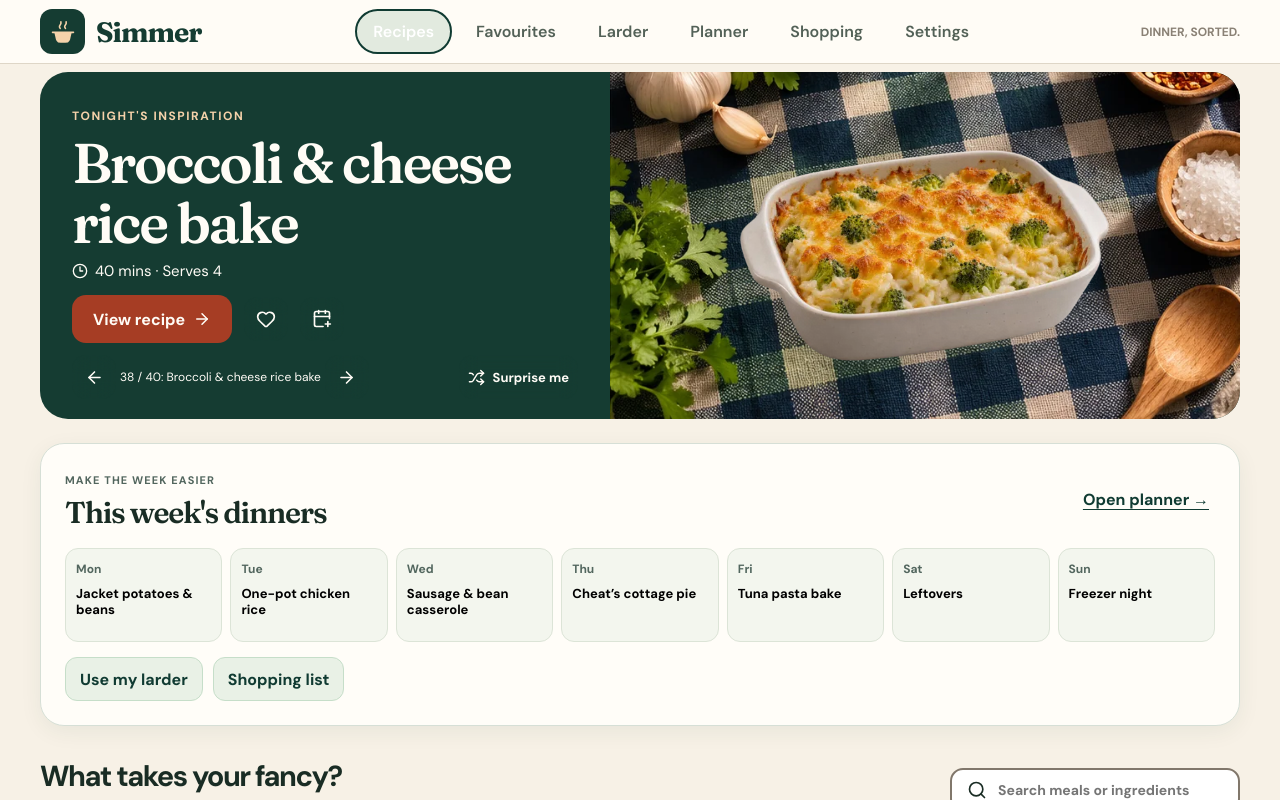
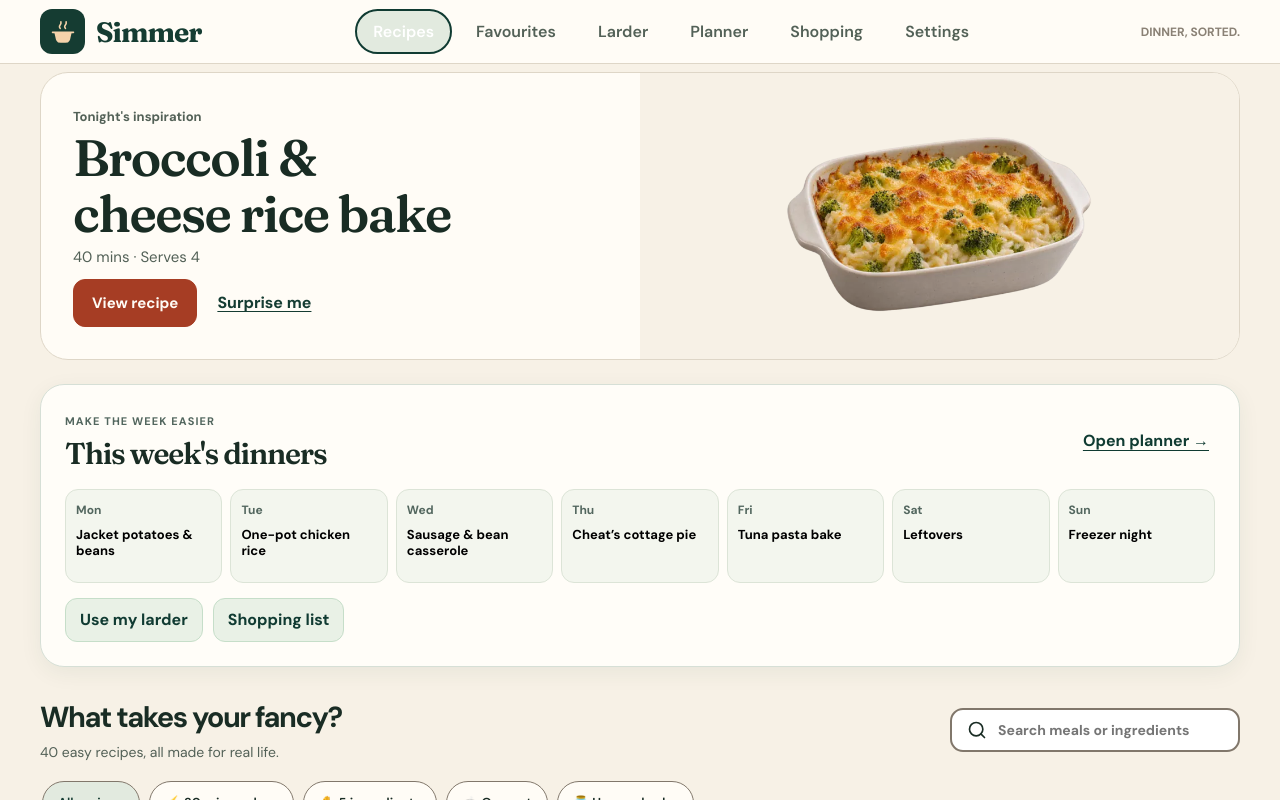
Before and after one commit to simondoescode/nibblepot, a React (Vite) app: page / in a window 1280 px wide. Both pictures are taken after a click on the button "Simmer". Shown: the top 800 px of the page. Built offline with nearby package versions, Linux system fonts and the light colour scheme.

Commit message:
Simplify Simmer’s Tonight’s Inspiration hero

```diff
--- a/src/App.tsx
+++ b/src/App.tsx
@@ -203,7 +203,7 @@ export default function App() {
     {page === 'home' && <InstallCard pwa={pwa} />}
     {page === 'home' && <HomePage selectedFoodTypes={selectedFoodTypes} setSelectedFoodTypes={setSelectedFoodTypes} filter={filter} setFilter={setFilter} search={search} setSearch={setSearch}
       favorites={data.favorites} larder={data.larder} stock={data.larderQuantities ?? {}} servings={data.servings ?? {}} onAddMissing={addMissing} onFavorite={toggleFavorite} onOpen={openRecipe}
-      weekSlots={currentWeekSlots} onPlan={openDinnerPicker} onPlanner={() => { setSelectedWeek(currentWeek); navigate('planner'); }} onLarder={() => navigate('larder')} onShopping={() => navigate('shopping')} />}
+      weekSlots={currentWeekSlots} onPlanner={() => { setSelectedWeek(currentWeek); navigate('planner'); }} onLarder={() => navigate('larder')} onShopping={() => navigate('shopping')} />}
     {page === 'favorites' && <FavouritesPage favorites={data.favorites} larder={data.larder}
       onFavorite={toggleFavorite} onOpen={openRecipe} onBrowse={() => navigate('home')} />}
     {page === 'larder' && <LarderPage larder={data.larder} quantities={data.larderQuantities} dates={data.larderDates} onDate={setLarderDate} onOpenRecipe={openRecipe} onQuantity={setLarderQuantity} onToggle={toggleLarder} onFindMeals={findMeals} showMobileBar={!isPreview && !swipe.preview} />}
--- a/src/components/HomePage.tsx
+++ b/src/components/HomePage.tsx
@@ -22,17 +22,17 @@ type Props = {
   selectedFoodTypes: FoodType[]; setSelectedFoodTypes: (types: FoodType[]) => void;
   filter: Filter; setFilter: (filter: Filter) => void; search: string; setSearch: (search: string) => void;
   favorites: string[]; larder: string[]; stock: Record<string,string>; servings: Record<string,number>; onAddMissing: (id: string) => void; onFavorite: (id: string) => void; onOpen: (id: string) => void;
-  weekSlots: WeekSlot[]; onPlan: (id: string, opener: HTMLButtonElement) => void; onPlanner: () => void; onLarder: () => void; onShopping: () => void;
+  weekSlots: WeekSlot[]; onPlanner: () => void; onLarder: () => void; onShopping: () => void;
 };
 
-export function HomePage({ selectedFoodTypes, setSelectedFoodTypes, filter, setFilter, search, setSearch, favorites, larder, stock, servings, onAddMissing, onFavorite, onOpen, weekSlots, onPlan, onPlanner, onLarder, onShopping }: Props) {
+export function HomePage({ selectedFoodTypes, setSelectedFoodTypes, filter, setFilter, search, setSearch, favorites, larder, stock, servings, onAddMissing, onFavorite, onOpen, weekSlots, onPlanner, onLarder, onShopping }: Props) {
   const filtered = useMemo(() => filterRecipes(recipes, search, filter, larder, selectedFoodTypes, stock, servings), [search, filter, larder, selectedFoodTypes, stock, servings]);
   const ready = filter === 'larder' ? filtered.filter(recipe => missingRequiredIngredients(recipe, larder, stock, servings[recipe.id] ?? 4).length === 0) : filtered;
   const nearly = filter === 'larder' ? filtered.filter(recipe => missingRequiredIngredients(recipe, larder, stock, servings[recipe.id] ?? 4).length > 0) : [];
   const resultCount = filtered.length === recipes.length ? `${recipes.length}` : `${filtered.length} of ${recipes.length}`;
   const clearFilters = () => { setSearch(''); setFilter('all'); setSelectedFoodTypes([]); };
   return <>
-    <TonightInspiration recipes={ready} favorites={favorites} onFavorite={onFavorite} onOpen={onOpen} onPlan={onPlan} />
+    <TonightInspiration recipes={ready} onOpen={onOpen} />
     <section className="simmer-home-plan" aria-label="This week's meal plan"><div className="simmer-home-plan-heading"><div><span className="simmer-plan-kicker">MAKE THE WEEK EASIER</span><h2>This week's dinners</h2></div><button type="button" onClick={onPlanner}>Open planner →</button></div><div className="simmer-home-days">{weekSlots.map((slot,index) => {const meal=slot.kind === 'recipe' ? recipes.find(recipe=>recipe.id===slot.id) : undefined;return <button type="button" key={index} onClick={onPlanner}><span>{['Mon','Tue','Wed','Thu','Fri','Sat','Sun'][index]}</span><strong>{meal?.title ?? (slot.kind === 'leftovers' ? 'Leftovers' : slot.kind === 'freezer' ? 'Freezer night' : 'Choose dinner')}</strong></button>;})}</div><div className="simmer-home-shortcuts"><button type="button" onClick={onLarder}>Use my larder</button><button type="button" onClick={onShopping}>Shopping list</button></div></section>
     <div className="section-heading"><div><h2>What takes your fancy?</h2>
       <p>{recipes.length} easy recipes, all made for real life.</p></div>
--- a/src/components/TonightInspiration.tsx
+++ b/src/components/TonightInspiration.tsx
@@ -1,10 +1,9 @@
 import { useRef, useState } from 'react';
-import { ArrowLeft, ArrowRight, Clock3, Heart, Shuffle, CalendarPlus } from 'lucide-react';
+import { Button } from '../ui/controls';
 import type { Recipe } from '../types';
 import { chooseRandomRecipe } from '../lib/recipes';
 
-type Props = { recipes: readonly Recipe[]; favorites: readonly string[]; onFavorite: (id: string) => void; onOpen: (id: string) => void; onPlan: (id: string, opener: HTMLButtonElement) => void };
-const backdrops = ['navy-tartan', 'navy-tartan', 'honey-wood', 'golden-stone'] as const;
+type Props = { recipes: readonly Recipe[]; onOpen: (id: string) => void };
 const sessionKey = 'simmer-spotlight-v1';
 // The swipe preview and the mounted Recipes tab need the same initial pick.
 const initialRandom = Math.random();
@@ -18,7 +17,7 @@ function initialId(recipes: readonly Recipe[]): string {
 }
 
 /** Supports recipe cycling when a gesture is not claimed by tab navigation. */
-export function TonightInspiration({ recipes, favorites, onFavorite, onOpen, onPlan }: Props) {
+export function TonightInspiration({ recipes, onOpen }: Props) {
   const [id, setId] = useState(() => initialId(recipes));
   const start = useRef<{ x: number; y: number } | null>(null);
   const mouseStart = useRef<{ x: number; y: number } | null>(null);
@@ -34,7 +33,7 @@ export function TonightInspiration({ recipes, favorites, onFavorite, onOpen, onP
     show(catalogue[(index + direction + catalogue.length) % catalogue.length].id);
   };
   const surprise = () => { if (current) show(chooseRandomRecipe(catalogue, current.id).id); };
-  if (!current) return <section className="simmer-spotlight simmer-spotlight-empty" aria-label="Tonight's inspiration"><div className="simmer-spotlight-content"><span className="simmer-spotlight-kicker">TONIGHT'S INSPIRATION</span><h2>Something good is cooking</h2><p>Try clearing your filters to see more dinner ideas.</p></div></section>;
+  if (!current) return <section className="simmer-spotlight simmer-spotlight-empty" aria-label="Tonight's inspiration"><div className="simmer-spotlight-content"><span className="simmer-spotlight-kicker">Tonight's inspiration</span><h2>Something good is cooking</h2><p>Try clearing your filters to see more dinner ideas.</p></div></section>;
   return <section className="simmer-spotlight" aria-label="Tonight's inspiration" data-no-pull
     onPointerDown={event => { if (event.pointerType === 'mouse' && event.button === 0 && !(event.target as HTMLElement).closest('button,select,a')) mouseStart.current = {x:event.clientX,y:event.clientY}; }}
     onPointerUp={event => { if (!mouseStart.current || event.pointerType !== 'mouse') return; const dx=event.clientX-mouseStart.current.x,dy=event.clientY-mouseStart.current.y; mouseStart.current=null; if (Math.abs(dx)>55 && Math.abs(dx)>Math.abs(dy)*1.4) cycle(dx<0?1:-1); }}
@@ -49,29 +48,19 @@ export function TonightInspiration({ recipes, favorites, onFavorite, onOpen, onP
       start.current = null;
       if (Math.abs(dx) > 55 && Math.abs(dx) > Math.abs(dy) * 1.4) cycle(dx < 0 ? 1 : -1);
     }}>
-    <div className="simmer-spotlight-image" key={current.id} data-backdrop={backdrops[index % backdrops.length]}>
+    <div className="simmer-spotlight-image" key={current.id}>
       <img src={`${import.meta.env.BASE_URL}${current.image ?? `recipes/${current.id}.svg`}`}
         alt="" width="800" height="504" decoding="async" fetchPriority="high"
         onError={event => { const fallback = `${import.meta.env.BASE_URL}recipes/${current.id}.svg`; if (!event.currentTarget.src.endsWith(fallback)) event.currentTarget.src = fallback; }} />
     </div>
     <div className="simmer-spotlight-content">
-      <span className="simmer-spotlight-kicker">TONIGHT'S INSPIRATION</span>
-      <h1>{current.title}</h1>
-      <p><Clock3 size={16} aria-hidden="true"/> {current.mins} mins · Serves 4</p>
+      <span className="simmer-spotlight-kicker">Tonight's inspiration</span>
+      <h1 aria-live="polite" aria-atomic="true">{current.title}</h1>
+      <p>{current.mins} mins · Serves 4</p>
       <div className="simmer-spotlight-actions">
-        <button type="button" className="simmer-view" onClick={() => onOpen(current.id)}>View recipe <ArrowRight size={18} aria-hidden="true"/></button>
-        <button type="button" className="simmer-save" aria-label={favorites.includes(current.id) ? 'Remove from favourites' : 'Save to favourites'}
-          aria-pressed={favorites.includes(current.id)} onClick={() => onFavorite(current.id)}>
-          <Heart size={20} fill={favorites.includes(current.id) ? 'currentColor' : 'none'} aria-hidden="true"/>
-        </button>
-        <button type="button" className="simmer-save" aria-label="Add to meal plan" aria-haspopup="dialog" onClick={event => onPlan(current.id, event.currentTarget)}><CalendarPlus size={20} aria-hidden="true"/></button>
+        <Button tone="primary" onClick={() => onOpen(current.id)}>View recipe</Button>
+        {catalogue.length > 1 && <button type="button" className="simmer-shuffle" onClick={surprise}>Surprise me</button>}
       </div>
-    </div>
-    <div className="simmer-spotlight-controls">
-      <button type="button" aria-label="Previous inspiration" disabled={catalogue.length < 2} onClick={() => cycle(-1)}><ArrowLeft size={19}/></button>
-      <span aria-live="polite" aria-atomic="true">{index + 1} / {catalogue.length}: {current.title}</span>
-      <button type="button" aria-label="Next inspiration" disabled={catalogue.length < 2} onClick={() => cycle(1)}><ArrowRight size={19}/></button>
-      <button type="button" className="simmer-shuffle" disabled={catalogue.length < 2} onClick={surprise}><Shuffle size={17}/> Surprise me</button>
     </div>
   </section>;
 }
--- a/src/styles.css
+++ b/src/styles.css
@@ -48,30 +48,6 @@
 @media(prefers-reduced-motion:reduce){.pull-spinning{animation:none}}
 
 
-/* Simmer: editorial food-first spotlight */
-.simmer-spotlight{position:relative;isolation:isolate;min-height:390px;margin:4px 0 34px;border-radius:28px;overflow:hidden;background:#103b32;color:white;box-shadow:0 12px 32px rgba(16,59,50,.17);touch-action:pan-y}
-.simmer-spotlight:after{content:"";position:absolute;inset:0;z-index:-1;background:linear-gradient(90deg,rgba(6,31,25,.93),rgba(6,31,25,.44) 64%,rgba(6,31,25,.1)),linear-gradient(0deg,rgba(6,31,25,.65),transparent 55%);pointer-events:none}
-.simmer-spotlight-image{position:absolute;inset:0;z-index:-2;animation:simmer-reveal .24s ease-out both}
-.simmer-spotlight-image img{width:100%;height:100%;object-fit:cover;object-position:center;display:block}
-.simmer-spotlight-content{position:relative;padding:62px 38px 80px;max-width:570px}
-.simmer-spotlight-kicker{font-size:12px;letter-spacing:.13em;font-weight:850;color:#ffe0b8}
-.simmer-spotlight h1{font-size:clamp(35px,5vw,65px);line-height:1.04;letter-spacing:-.045em;margin:17px 0}
-.simmer-spotlight p{display:flex;align-items:center;gap:7px;color:#fff5e8;font-size:15px;margin:0 0 23px}
-.simmer-spotlight-actions{display:flex;gap:12px;align-items:center}
-.simmer-view,.simmer-save,.simmer-spotlight-controls button{display:inline-flex;align-items:center;justify-content:center;gap:8px;border:1px solid rgba(255,255,255,.4);min-height:44px;border-radius:14px;font-weight:800}
-.simmer-view{background:#f35b20;color:white;border-color:#f35b20;padding:12px 20px}
-.simmer-save,.simmer-spotlight-controls button{background:rgba(13,47,39,.68);color:white;backdrop-filter:blur(9px);padding:10px 13px}
-.simmer-save[aria-pressed=true]{color:#ffb7a0}
-.simmer-spotlight-controls{position:absolute;bottom:17px;left:38px;right:26px;display:flex;align-items:center;gap:9px}
-.simmer-spotlight-controls span{font-size:13px;font-variant-numeric:tabular-nums;min-width:38px;text-align:center}
-.simmer-spotlight-controls .simmer-shuffle{margin-left:auto;font-size:13px}
-.simmer-spotlight button:disabled{opacity:.4;cursor:not-allowed}
-.simmer-spotlight button:focus-visible{outline:3px solid #ffcb78;outline-offset:3px}
-@keyframes simmer-reveal{from{opacity:.7;transform:scale(1.025)}to{opacity:1;transform:scale(1)}}
-@media(max-width:600px){.simmer-spotlight{min-height:clamp(340px,47svh,470px);border-radius:22px;margin:0 -8px 25px}.simmer-spotlight:after{background:linear-gradient(0deg,rgba(5,27,23,.94),rgba(5,27,23,.28) 85%)}.simmer-spotlight-content{position:absolute;bottom:52px;padding:20px 23px 12px;max-width:100%}.simmer-spotlight h1{font-size:clamp(31px,8vw,44px)}.simmer-spotlight-controls{left:23px;right:20px;bottom:12px}.simmer-spotlight-controls .simmer-shuffle{font-size:12px}}
-@media(prefers-reduced-motion:reduce){.simmer-spotlight-image{animation:none}}
-
-
 .simmer-home-plan{background:#fffdf8;border:1px solid #d6dfd6;border-radius:24px;padding:24px;margin-bottom:31px;box-shadow:0 6px 22px #103b3210}
 .simmer-home-plan-heading{display:flex;align-items:center;justify-content:space-between;gap:10px;margin-bottom:17px}
 .simmer-plan-kicker{color:#52665e;font-size:11px;font-weight:850;letter-spacing:.1em}
@@ -98,16 +74,6 @@
 @media(max-width:600px){.brand{font-size:25px}.brand-pot{width:39px;height:39px}}
 
 
-/* Final editorial food photography: background photos are separate from transparent food cut-outs. */
-.simmer-spotlight-image{background-color:#cba476;background-image:linear-gradient(135deg,#e7c18b,#bc8553);background-size:cover;background-position:center}
-.simmer-spotlight-image[data-backdrop="golden-stone"]{background-image:url("/nibblepot/backgrounds/golden-stone.webp"),linear-gradient(135deg,#e7c18b,#bc8553)}
-.simmer-spotlight-image[data-backdrop="cream-linen"]{background-image:url("/nibblepot/backgrounds/cream-linen.webp"),linear-gradient(135deg,#f5e5cb,#bba383)}
-.simmer-spotlight-image[data-backdrop="honey-wood"]{background-image:url("/nibblepot/backgrounds/honey-wood.webp"),linear-gradient(135deg,#a97443,#5b3a26)}
-.simmer-spotlight-image[data-backdrop="navy-tartan"]{background-image:url("/nibblepot/backgrounds/navy-tartan.webp"),linear-gradient(135deg,#183e3c,#112c3d)}
-.simmer-spotlight-image img{position:absolute;top:4%;left:42%;width:56%;height:92%;object-fit:contain;object-position:center;filter:drop-shadow(0 16px 18px rgba(17,29,24,.25));pointer-events:none}
-.simmer-spotlight:after{background:linear-gradient(90deg,rgba(8,36,30,.88),rgba(8,36,30,.58) 44%,rgba(8,36,30,.05) 85%),linear-gradient(0deg,rgba(8,36,30,.4),transparent 55%)}
-@media(max-width:600px){.simmer-spotlight-image img{left:12%;top:1%;width:82%;height:67%}.simmer-spotlight:after{background:linear-gradient(0deg,rgba(7,33,28,.96),rgba(7,33,28,.58) 43%,rgba(7,33,28,.04) 82%)}}
-
 /* Tablet-sized viewports use the same app shell as phones, with roomier content. */
 @media (min-width:821px) and (max-width:1180px){
   .topnav{display:none}
@@ -126,45 +92,81 @@
 
 /* Editorial recipe discovery */
 .simmer-spotlight {
+  position: relative;
   display: grid;
-  grid-template-columns: minmax(0, .95fr) minmax(0, 1.05fr);
-  grid-template-areas: "copy image" "controls image";
-  min-height: 0;
-  margin: 8px 0 24px;
+  grid-template-columns: minmax(0, 1fr);
+  grid-template-areas: "image" "copy";
+  margin: var(--space-2) 0 var(--space-6);
+  overflow: hidden;
+  border: 1px solid var(--divider);
   border-radius: var(--radius-spotlight);
-  background: var(--brand);
-  color: var(--surface);
-  box-shadow: none;
+  background: var(--surface);
+  color: var(--text);
+  touch-action: pan-y;
 }
-.simmer-spotlight::after { display: none; }
-.simmer-spotlight .simmer-spotlight-image { grid-area: image; position: relative; z-index: auto; min-height: 210px; }
-.simmer-spotlight .simmer-spotlight-image img { inset: 0; width: 100%; height: 100%; }
-.simmer-spotlight .simmer-spotlight-content { grid-area: copy; position: static; padding: 32px 32px 12px; }
-.simmer-spotlight h1 { font: 600 56px/60px var(--font-display); letter-spacing: -.04em; margin: 8px 0; }
-.simmer-spotlight h2 { font: 600 40px/44px var(--font-display); margin: 8px 0; }
-.simmer-spotlight p { color: var(--surface); margin-bottom: 14px; }
-.simmer-spotlight .simmer-spotlight-kicker { color: var(--highlight); }
-.simmer-spotlight .simmer-spotlight-controls {
-  grid-area: controls;
-  position: static;
-  gap: 4px;
-  padding: 0 32px 20px;
+.simmer-spotlight-image {
+  grid-area: image;
+  position: relative;
+  height: clamp(120px, 36vw, 200px);
+  background: var(--bg);
 }
-.simmer-spotlight .simmer-view { min-height: 48px; background: var(--action); color: var(--surface); border-color: transparent; }
-.simmer-spotlight .simmer-view:hover { background: var(--action-pressed); }
-.simmer-spotlight .simmer-save, .simmer-spotlight .simmer-spotlight-controls button {
-  min-width: 44px;
+.simmer-spotlight-image img {
+  position: absolute;
+  inset: 0;
+  width: 100%;
+  height: 100%;
+  object-fit: contain;
+  pointer-events: none;
+}
+.simmer-spotlight-content {
+  grid-area: copy;
+  padding: var(--space-4);
+}
+.simmer-spotlight-kicker {
+  color: var(--text-muted);
+  font-size: 13px;
+  font-weight: 700;
+}
+.simmer-spotlight h1, .simmer-spotlight h2 {
+  margin: var(--space-1) 0;
+  font: 600 clamp(28px, 8vw, 36px)/1.1 var(--font-display);
+  letter-spacing: -.03em;
+  text-wrap: balance;
+}
+.simmer-spotlight p {
+  margin: 0 0 var(--space-3);
+  color: var(--text-muted);
+  font-size: 15px;
+}
+.simmer-spotlight-actions {
+  display: flex;
+  flex-wrap: wrap;
+  align-items: center;
+  gap: var(--space-2) var(--space-4);
+}
+.simmer-shuffle {
   min-height: 44px;
-  padding-inline: 8px;
+  padding: 0 var(--space-1);
+  border: 0;
+  border-radius: var(--radius-control);
   background: transparent;
-  color: var(--surface);
-  border-color: transparent;
+  color: var(--brand);
+  font-weight: 700;
+  text-decoration: underline;
+  text-underline-offset: .2em;
 }
-.simmer-spotlight .simmer-save:hover, .simmer-spotlight .simmer-spotlight-controls button:hover { border-color: var(--highlight); }
-.simmer-spotlight .simmer-spotlight-controls span { min-width: 0; font-size: 12px; }
-.simmer-spotlight .simmer-spotlight-controls .simmer-shuffle { white-space: nowrap; }
-.simmer-spotlight button:focus-visible { outline: 2px solid var(--focus-ring-dark); outline-offset: 2px; }
-.simmer-spotlight.simmer-spotlight-empty { display: block; padding-bottom: 20px; }
+.simmer-shuffle:hover, .simmer-shuffle:active { background: var(--selected); }
+.simmer-spotlight button:focus-visible { outline: 2px solid var(--focus-ring); outline-offset: 2px; }
+.simmer-spotlight-empty { display: block; }
+@media (min-width: 768px) {
+  .simmer-spotlight {
+    grid-template-columns: minmax(0, 1fr) minmax(0, 1fr);
+    grid-template-areas: "copy image";
+  }
+  .simmer-spotlight-image { height: auto; min-height: 210px; }
+  .simmer-spotlight-content { align-self: center; padding: var(--space-8); }
+  .simmer-spotlight h1 { font-size: clamp(36px, 4vw, 52px); }
+}
 .simmer-home-plan-heading h2, .recipe-info h3 { font-family: var(--font-display); font-weight: 600; }
 .recipe-grid .recipe-card { border-radius: var(--radius-card); border-color: var(--divider); box-shadow: none; background: var(--surface); }
 .recipe-grid .recipe-card:hover { transform: none; border-color: var(--control-edge); box-shadow: none; }
@@ -173,10 +175,3 @@
   border-bottom: 1px solid var(--divider);
 }
 .recipe-card .heart { width: 44px; height: 44px; }
-@media (max-width: 767px) {
-  .simmer-spotlight { grid-template-columns: minmax(0, 1fr); grid-template-areas: "image" "copy" "controls"; }
-  .simmer-spotlight .simmer-spotlight-image { min-height: 150px; aspect-ratio: 2.5; }
-  .simmer-spotlight .simmer-spotlight-content { padding: 16px 16px 4px; }
-  .simmer-spotlight .simmer-spotlight-controls { padding: 0 12px 8px; }
-  .simmer-spotlight h1 { font-size: 40px; line-height: 44px; }
-}
--- a/src/styles/shell-controls.css
+++ b/src/styles/shell-controls.css
@@ -43,7 +43,7 @@ button.icon-button { min-width: 44px; min-height: 44px; }
 .search:focus-within { outline: 2px solid var(--focus-ring); outline-offset: 2px; }
 .search input:focus-visible { outline: none; }
 .motion-sheet { border-radius: var(--radius-sheet); }
-:where(.simmer-spotlight, .cook-nav) :is(button, a):focus-visible {
+:where(.cook-nav) :is(button, a):focus-visible {
   outline: 2px solid var(--focus-ring-dark);
   outline-offset: 2px;
 }
```
Also changed, not shown: 2 other files (tests, documents, lock files or other folders).
